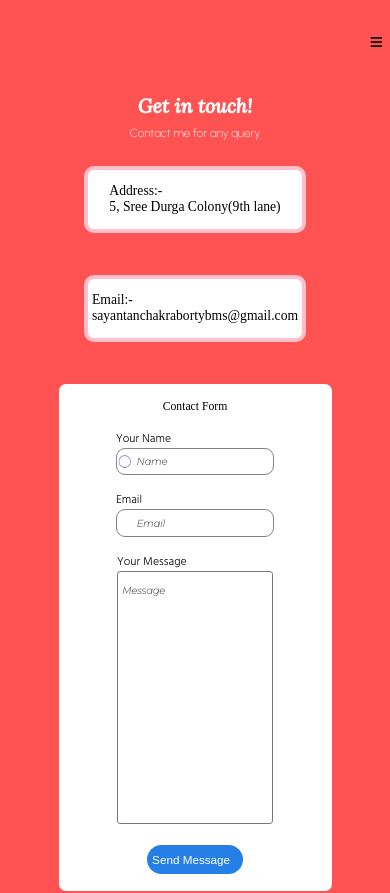
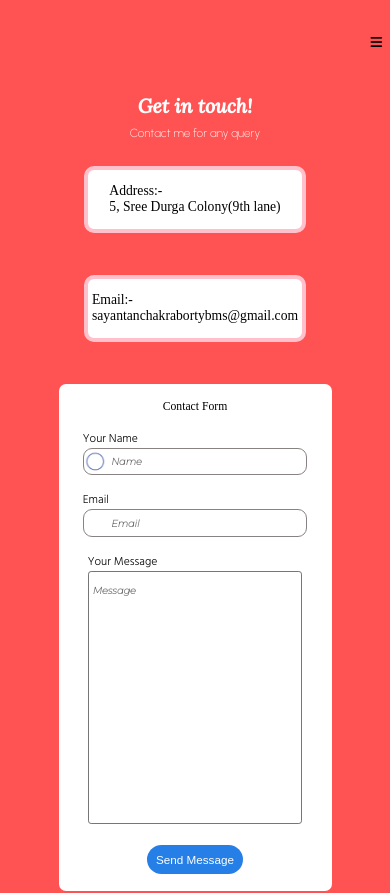
Before and after one commit to Sayantan102002/Sayantan-Chakraborty, a React (Create React App) app: page /Contact in a window 390 px wide. Shown: the top 893 px of the page. Built offline with nearby package versions, Linux system fonts and the light colour scheme; a web font is replaced by a local one.

Commit message:
Contact page for medium devices updated

```diff
--- a/src/Components/Contact/Contact2.css
+++ b/src/Components/Contact/Contact2.css
@@ -55,12 +55,12 @@
     }
     input{
         height: 3vh;
-        width: 55vw;
+        width: 60vw;
         padding-left: 6vw;
         font-size: 2.5vw;
     }
     .textarea textarea{
-        width: 62vw;
+        width: 70vw;
         font-size: 2.5vw;
     }
     .form_Container{
@@ -72,11 +72,11 @@
     }
     input{
         height: 3vh;
-        width: 35vw;
-        padding-left: 5vw;
+        width: 50vw;
+        padding-left: 7vw;
     }
     .textarea textarea{
-        width: 40vw;
+        width: 55vw;
     }
     .address, .email{
         height: 7vh;
@@ -90,7 +90,7 @@
         height: 3.5vh;
         width: 24.5vw;
 
-        padding: 0.5vh 3vw 0.5vh 1vw;
+        /* padding: 0.5vh 3vw 0.5vh 1vw; */
 
     }
 }
```
